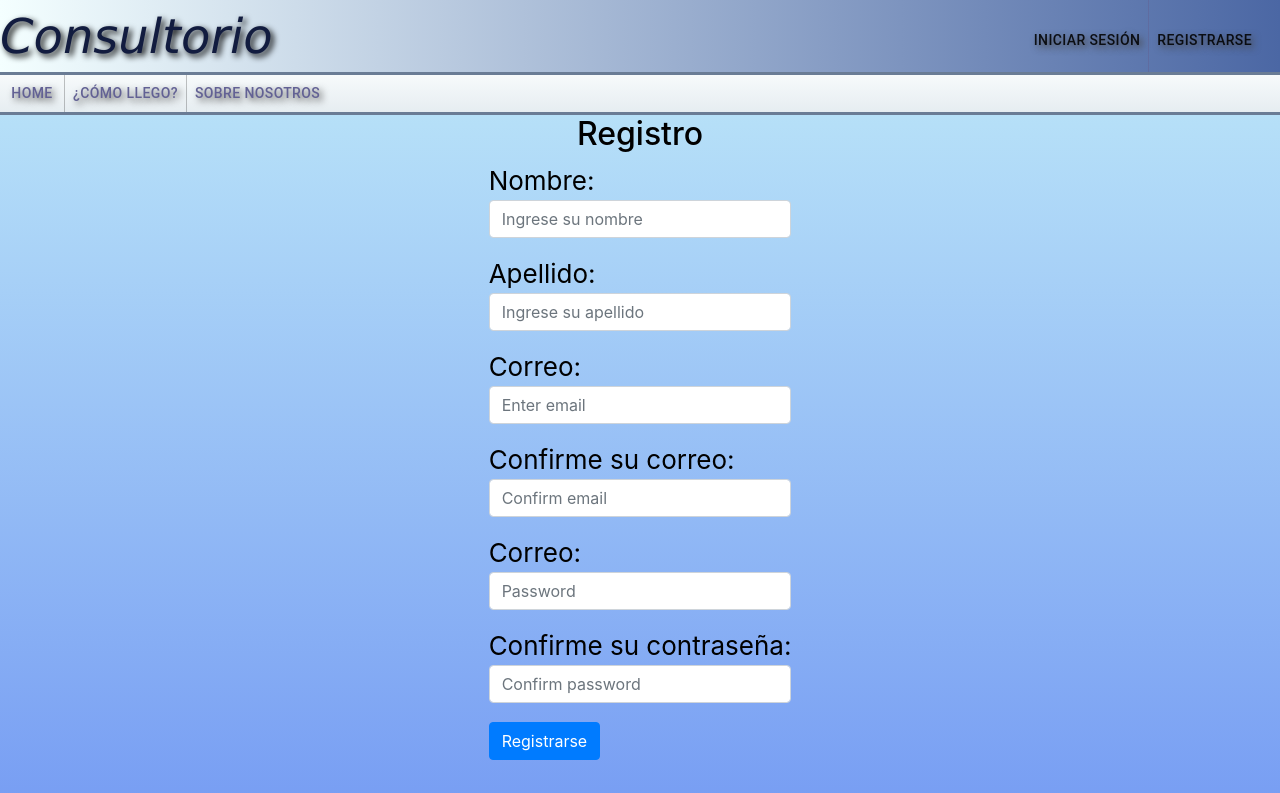
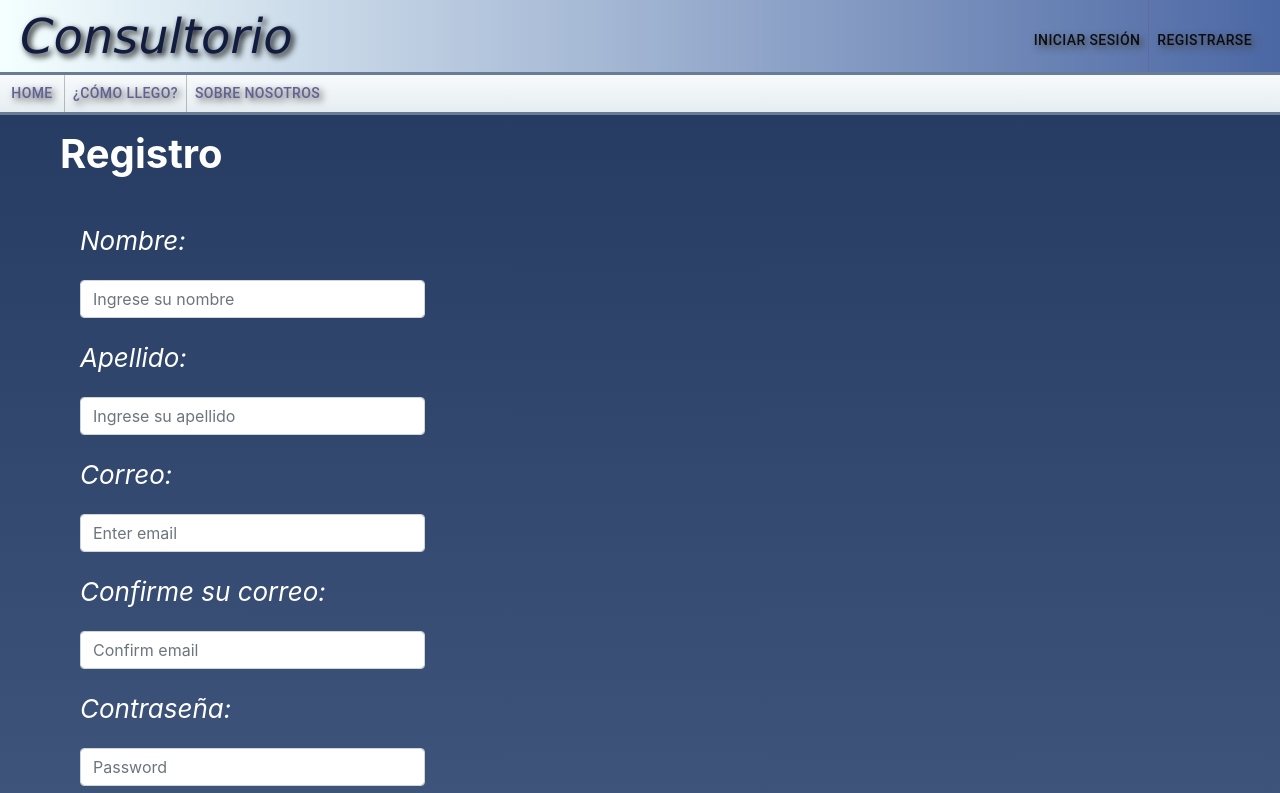
Before and after one commit to JPPieczocha/Aplicaciones-Interactivas-G2, a React (Create React App) app: page /register in a window 1280 px wide. Shown: the top 793 px of the page. Built offline with nearby package versions, Linux system fonts and the light colour scheme; what react-google-maps would draw is missing.

Commit message:
Arreglos y cambios a GUI

```diff
--- a/src/App.css
+++ b/src/App.css
@@ -1,5 +1,19 @@
 .App {
   height: unset;
+}
+
+.App-barraTitulo {
+  background-image: linear-gradient(90deg, #f4ffff, #4B67A4);
+  padding: 0px;
+  font-size: 300%;
+  margin: 0;
+  font-style: oblique;
+  font-family: Verdana;
+  color: #121C3F;
+  text-shadow: 3px 3px 6px black;
+  display: flex;
+  flex-direction: column;
+  max-width: 100%;
 }
 
 .App-header {
@@ -17,7 +31,6 @@
 .App-principal {
   background-image: linear-gradient(0deg, #769Cf3, #B6E0F8);
   display: flex;
-  padding-top: 15px;
   flex-direction: column;
   align-items: center;
   font-size: calc(10px + 2vmin);
@@ -31,19 +44,6 @@
   color: #e2d3ff;
   flex-direction: column;
 }
-.App-barraTitulo {
-  background-image: linear-gradient(90deg, #f4ffff, #4B67A4);
-  padding: 0px;
-  font-size: 300%;
-  margin: 0;
-  font-style: oblique;
-  font-family: Verdana;
-  color: #121C3F;
-  text-shadow: 3px 3px 6px black;
-  display: flex;
-  flex-direction: column;
-  max-width: 100%;
-}
 
 .Tarjeta{
   font-weight: 900;
@@ -56,6 +56,8 @@
 .App-link {
   color: #525194;
 }
+
+/* -- GUI Text -- */
 
 .titulos{
   margin-left: 30px;
@@ -72,14 +74,6 @@
   flex-direction: column;
   align-items: center;
   justify-items: center;
-  color: white;
-  font-style: oblique;
-}
-
-.campos{
-  display: flex;
-  flex-direction: column;
-  align-items: left;
   color: white;
   font-style: oblique;
 }
@@ -102,19 +96,18 @@ float: center;
   width: 100%;
 }
 
-/* --LOGIN y REGISTER--*/
-.loginRegister {
-  background-image: linear-gradient(0deg, #769Cf3, #B6E0F8);
-  display: flex;
-  flex-direction: column;
-  align-items: center;
-  font-size: calc(10px + 2vmin);
-  color: black;
-}
-
 /* --CONFIGURACION--*/
 
 .botonConfig {
   margin-top: 10px;
   margin-bottom: 20px;
 }
+
+.campos{
+  display: flex;
+  flex-direction: column;
+  align-items: left;
+  color: white;
+  font-style: oblique;
+  margin: 20px;
+}
--- a/src/components/HeaderGrid.js
+++ b/src/components/HeaderGrid.js
@@ -22,11 +22,11 @@ export default function HeaderGrid(props) {
   return (
     <div className={classes.root}>
       <Grid container className={classes.root}>
-        <Grid item xs>
+        <Grid item xs style={{marginLeft:"20px"}}>
         Consultorio
         </Grid>
-        <Grid item xs className={classes.derecha} align="right">
-         <InicioRegistro/>
+        <Grid item xs className={classes.derecha} align='right'>
+         {props.sesion ? <Desplegable cambio={props.cambio}/>: <InicioRegistro/>}
         </Grid>
       </Grid>
     </div>
--- a/src/components/paginas/ActualizarHistorial.js
+++ b/src/components/paginas/ActualizarHistorial.js
@@ -20,7 +20,6 @@ export default function ActualizarHistorial(props) {
             </navbar>
             <main className="App-principal-variante">
             <h1 className="titulos">Actualizar Historial Clínico</h1>
-                <br/>
                 <form>
                     <form>
                     <h7 className="campos">Buscar paciente por DNI:
@@ -29,8 +28,7 @@ export default function ActualizarHistorial(props) {
                         </h7>
                     </form>
                     <br/>
-                    <br/>
-                    <h7 className="campos">Historial Médico:</h7>
+                    <h7 className="campos">Historial Médico:
                     <input
                         style={{width: "50%"}}
                         type="file"
@@ -39,11 +37,8 @@ export default function ActualizarHistorial(props) {
                         id="exampleInputPassword1"
                         placeholder="Cargar archivo"
                         required/>
-                    <br/>
-                    <br/>
-                    <button type='submit' className="btn btn-primary"><Upload/></button>
-                    <br/>
-                    <br/>
+                        </h7>
+                    <button style={{margin: "20px"}} type='submit' className="btn btn-primary"><Upload/></button>
                 </form>
 
             </main>
--- a/src/components/paginas/ConsultarHistorial.js
+++ b/src/components/paginas/ConsultarHistorial.js
@@ -20,7 +20,6 @@ export default function ActualizarHistorial(props) {
             </navbar>
             <main className="App-principal-variante">
             <h1 className="titulos">Consultar Historial Clínico</h1>
-                <br/>
                 <form>
                     <h7 className="campos">Buscar paciente por DNI:
                         <input type="number"  style={{width: "50%"}} required/>
@@ -28,13 +27,9 @@ export default function ActualizarHistorial(props) {
                     </h7>
                 </form>
                 <br/>
-                <br/>
                 <h7 className="campos" >Historial Médico:
                     <button type='download' style={{width: "50%"}} className="btn btn-primary"><Upload/></button>
                 </h7>
-                <br/>
-                <br/>
-
             </main>
             <Footer/>
         </div>
--- a/src/components/paginas/Direccion.js
+++ b/src/components/paginas/Direccion.js
@@ -22,9 +22,7 @@ export default function Direccion(props) {
         <NavBar/>
       </div>
       <div className="App-principal-variante">
-        <br/>
         <h3 align="center" className="titulos">Dirección: <span>Avenida Siempreviva 742, Springfield, Oregon, USA</span></h3>
-        <br/>
         <div style={{height: "60vh"}}>
           <WrappedMap
               googleMapURL = {'https://maps.googleapis.com/maps/api/js?v=3.exp&libraries=geometry,drawing,places'}
--- a/src/components/paginas/Login.js
+++ b/src/components/paginas/Login.js
@@ -19,13 +19,14 @@ export default function MenuPrincipal(props) {
       <div className="App-header">
         <NavBar align="center"/>
       </div>
-      <div className='loginRegister'>
-        <h2>Login</h2>
-        <div className="row">
+      <div className='App-principal-variante'>
+      <h1 className="titulos">Login</h1>
+        <div className="row" style={{paddingLeft:"60px"}}>
             <form autoComplete="off">
               <div className="form-group">
-                <h7>Correo:</h7>
+                <h7 className="campos">Correo:</h7>
                 <input
+                  style={{margin:"20px"}}
                   type="email"
                   className="form-control"
                   id="exampleInputEmail1"
@@ -35,8 +36,9 @@ export default function MenuPrincipal(props) {
                 />
               </div>
               <div className="form-group">
-                <h7>Contraseña:</h7>
+              <h7 className="campos">Contraseña:</h7>
                   <input
+                    style={{margin:"20px"}}
                     type="password"
                     autoComplete="new-password"
                     className="form-control"
@@ -45,13 +47,11 @@ export default function MenuPrincipal(props) {
                     required
                   />
               </div>
-              <Link to={'/'}><button className="btn btn-primary" onClick={props.cambiar}>Ingresar</button></Link>
+              <Link to={'/'}><button className="btn btn-primary" style={{margin:"30px 20px"}} onClick={props.cambiar}>Ingresar</button></Link>
             </form>
         </div>
-        <hr/>
-        <h6>¿Olvidaste tu contraseña? Puedes recuperarla haciendo click <a href='https://www.youtube.com/watch?v=fC7oUOUEEi4&ab_channel=StackMan'>acá</a>.</h6>
-        <br/>
-        <h6>¿No tiene cuenta? Puedes registrarte haciendo click <Link to={'/Register'}>acá</Link>.</h6>
+        <h6 style={{paddingLeft:"60px"}}>¿Olvidaste tu contraseña? Puedes recuperarla haciendo click <a href='https://www.youtube.com/watch?v=fC7oUOUEEi4&ab_channel=StackMan'>acá</a>.</h6>
+        <h6 style={{paddingLeft:"60px"}}>¿No tiene cuenta? Puedes registrarte haciendo click <Link to={'/Register'}>acá</Link>.</h6>
       </div>
       <Footer/>
     </div>
--- a/src/components/paginas/MenuPrincipal.js
+++ b/src/components/paginas/MenuPrincipal.js
@@ -17,7 +17,7 @@ export default function MenuPrincipal(props) {
       <div className="App-header">
         <NavBar/>
       </div>
-      <div className="App-principal">
+      <div className="App-principal"  style={{paddingTop: "15px"}}>
         <Slider />
       </div>
       <Footer/>
--- a/src/components/paginas/Register.js
+++ b/src/components/paginas/Register.js
@@ -20,13 +20,14 @@ export default function Register(props) {
       <div className="App-header">
         <NavBar align="center"/>
       </div>
-      <div className='loginRegister'>
-        <h2>Registro</h2>
-        <div className="row">
+      <div className='App-principal-variante'>
+      <h1 className="titulos">Registro</h1>
+        <div className="row" style={{paddingLeft:"60px"}}>
             <form autoComplete="off">
               <div className="form-group">
-                <h7>Nombre:</h7>
+                <h7 className="campos">Nombre:</h7>
                 <input
+                  style={{margin:"20px"}}
                   type="text"
                   className="form-control"
                   id="nombre"
@@ -35,8 +36,9 @@ export default function Register(props) {
                 />
               </div>
               <div className="form-group">
-              <h7>Apellido:</h7>
+              <h7 className="campos">Apellido:</h7>
                 <input
+                  style={{margin:"20px"}}
                   type="text"
                   className="form-control"
                   id="apellido"
@@ -45,8 +47,9 @@ export default function Register(props) {
                 />
               </div>
               <div className="form-group">
-                <h7>Correo:</h7>
+                <h7 className="campos">Correo:</h7>
                 <input
+                  style={{margin:"20px"}}
                   type="email"
                   className="form-control"
                   id="correo"
@@ -55,8 +58,9 @@ export default function Register(props) {
                 />
               </div>
               <div className="form-group">
-                <h7>Confirme su correo:</h7>
+                <h7 className="campos">Confirme su correo:</h7>
                 <input
+                  style={{margin:"20px"}}
                   type="email"
                   className="form-control"
                   id="correoConfirm"
@@ -66,8 +70,9 @@ export default function Register(props) {
                 />
               </div>
               <div className="form-group">
-                <h7>Correo:</h7>
+                <h7 className="campos">Contraseña:</h7>
                 <input
+                  style={{margin:"20px"}}
                   type="password"
                   autoComplete="new-password"
                   className="form-control"
@@ -77,8 +82,9 @@ export default function Register(props) {
                 />
               </div>
               <div className="form-group">
-                <h7>Confirme su contraseña:</h7>
+                <h7 className="campos">Confirme su contraseña:</h7>
                 <input
+                  style={{margin:"20px"}}
                   type="password"
                   autoComplete="new-password"
                   className="form-control"
@@ -87,11 +93,10 @@ export default function Register(props) {
                   required
                 />
               </div>
-              <button className="btn btn-primary" onClick={props.cambiar}>Registrarse</button>
+              <Link to={'/'}><button style={{margin:"30px 20px"}} className="btn btn-primary" onClick={props.cambiar}>Registrarse</button></Link>
             </form>
         </div>
-        <hr/>
-        <h6>¿Tiene cuenta? Puedes iniciar sesión haciendo click <Link to={'/Login'}>acá</Link>.</h6>
+        <h6 style={{paddingLeft:"60px"}}>¿Tiene cuenta? Puedes iniciar sesión haciendo click <Link to={'/Login'}>acá</Link>.</h6>
       </div>
       <Footer/>
     </div>
--- a/src/components/paginas/SobreNosotros.js
+++ b/src/components/paginas/SobreNosotros.js
@@ -37,7 +37,7 @@ export default function SobreNosotros(props) {
       <div className="App-header">
         <NavBar/>
       </div>
-      <div className="App-principal-variante" >
+      <div className="App-principal" >
         <Container align="center">
         <Card className={classes.root}>
       <CardActionArea>
```
Also changed, not shown: src/components/paginas/Configuracion.js (+7 -7 lines).
